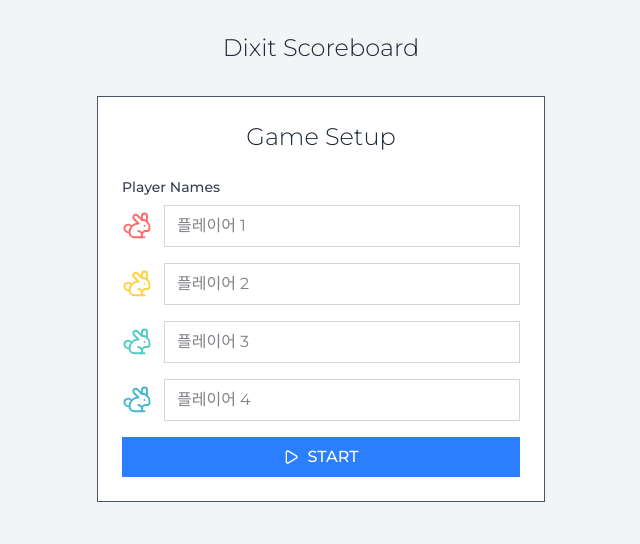
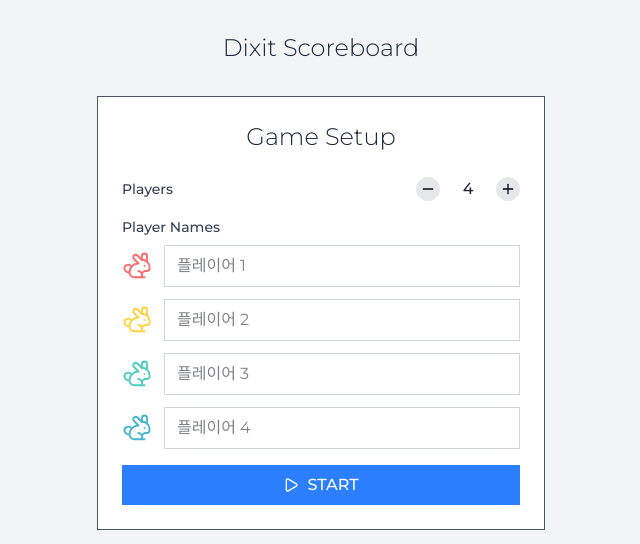
Before and after one commit to Pikadev1771/dixit-score, a Next.js app: page / in a window 1280 px wide. Shown: the top 544 px of the page, without its empty margins (319-959 px from the left). Built offline with nearby package versions, Linux system fonts and the light colour scheme.

Commit message:
Feat: Viewport 설정 추가, player count 생성

```diff
--- a/package.json
+++ b/package.json
@@ -3,7 +3,7 @@
   "version": "0.1.0",
   "private": true,
   "scripts": {
-    "dev": "next dev --turbopack",
+    "dev": "next dev",
     "build": "next build",
     "start": "next start",
     "lint": "next lint",
--- a/src/app/layout.tsx
+++ b/src/app/layout.tsx
@@ -1,4 +1,4 @@
-import type { Metadata } from 'next';
+import type { Metadata, Viewport } from 'next';
 import localFont from 'next/font/local';
 import { Montserrat } from 'next/font/google';
 import './globals.css';
@@ -26,9 +26,6 @@
   title: 'Dixit Scoreboard',
   description: 'Dixit 게임 점수판 앱 - 친구들과 함께 Dixit을 즐겨보세요',
   manifest: '/manifest.json',
-  themeColor: '#F3F4F6',
-  viewport:
-    'width=device-width, initial-scale=1, maximum-scale=1, user-scalable=no',
   appleWebApp: {
     capable: true,
     statusBarStyle: 'default',
@@ -44,6 +41,14 @@
     ],
     apple: [{ url: '/icon-192x192.png', sizes: '192x192', type: 'image/png' }],
   },
+};
+
+export const viewport: Viewport = {
+  width: 'device-width',
+  initialScale: 1,
+  maximumScale: 1,
+  userScalable: false,
+  themeColor: '#F3F4F6',
 };
 
 export default function RootLayout({
--- a/src/components/GameSetup.tsx
+++ b/src/components/GameSetup.tsx
@@ -1,11 +1,7 @@
 'use client';
 
 import { useState } from 'react';
-import { Play, Rabbit } from 'lucide-react';
-import {
-  DEFAULT_PLAYER_PLACEHOLDERS,
-  INITIAL_PLAYER_NAMES,
-} from '@/constants/constants';
+import { Play, Rabbit, Plus, Minus } from 'lucide-react';
 import { getPlayerColor } from '@/constants/theme';
 
 interface GameSetupProps {
@@ -13,7 +9,8 @@
 }
 
 export const GameSetup = ({ onGameStart }: GameSetupProps) => {
-  const [playerNames, setPlayerNames] = useState(INITIAL_PLAYER_NAMES);
+  const [playerCount, setPlayerCount] = useState(4);
+  const [playerNames, setPlayerNames] = useState(['', '', '', '']);
 
   const handleNameChange = (index: number, name: string) => {
     const newNames = [...playerNames];
@@ -21,15 +18,38 @@
     setPlayerNames(newNames);
   };
 
+  const handlePlayerCountChange = (newCount: number) => {
+    if (newCount >= 3 && newCount <= 8) {
+      setPlayerCount(newCount);
+
+      // 플레이어 수에 맞게 이름 배열 조정
+      const newNames = [...playerNames];
+      if (newCount > playerNames.length) {
+        // 플레이어 수가 늘어나면 빈 문자열 추가
+        while (newNames.length < newCount) {
+          newNames.push('');
+        }
+      } else {
+        // 플레이어 수가 줄어들면 배열 자르기
+        newNames.splice(newCount);
+      }
+      setPlayerNames(newNames);
+    }
+  };
+
   const handleSubmit = (e: React.FormEvent) => {
     e.preventDefault();
 
-    const players = playerNames.map((name, index) =>
-      name.trim() === '' ? DEFAULT_PLAYER_PLACEHOLDERS[index] : name.trim()
+    const players = playerNames
+      .slice(0, playerCount)
+      .map((name, index) =>
+        name.trim() === '' ? `플레이어 ${index + 1}` : name.trim()
       );
 
     onGameStart(players);
   };
+
+  const getDefaultPlayerName = (index: number) => `플레이어 ${index + 1}`;
 
   return (
     <div className="max-w-md mx-auto p-6 bg-white border-1 border-gray-600">
@@ -38,24 +58,59 @@
       </h2>
 
       <form onSubmit={handleSubmit} className="space-y-4">
+        {/* 플레이어 수 조절 */}
+        <div className="flex items-center justify-between">
+          <label className="text-sm font-medium text-gray-700">Players</label>
+          <div className="flex items-center gap-3">
+            <button
+              type="button"
+              onClick={() => handlePlayerCountChange(playerCount - 1)}
+              disabled={playerCount <= 3}
+              className="p-1 rounded-full bg-gray-200 hover:bg-gray-300 disabled:opacity-50 disabled:cursor-not-allowed transition-colors"
+            >
+              <Minus size={16} />
+            </button>
+            <span className="w-8 text-center font-medium text-gray-800">
+              {playerCount}
+            </span>
+            <button
+              type="button"
+              onClick={() => handlePlayerCountChange(playerCount + 1)}
+              disabled={playerCount >= 8}
+              className="p-1 rounded-full bg-gray-200 hover:bg-gray-300 disabled:opacity-50 disabled:cursor-not-allowed transition-colors"
+            >
+              <Plus size={16} />
+            </button>
+          </div>
+        </div>
+
+        {/* 플레이어 이름 입력 */}
+        <div>
           <label className="text-sm font-medium text-gray-700 mb-2 block">
             Player Names
           </label>
-        {playerNames.map((name, index) => (
+          <div className="space-y-3">
+            {playerNames.slice(0, playerCount).map((name, index) => (
               <div
-            key={DEFAULT_PLAYER_PLACEHOLDERS[index]}
+                key={index}
                 className="flex justify-between items-center gap-3"
               >
-            <Rabbit size={30} color={getPlayerColor(index)} strokeWidth={1.5} />
+                <Rabbit
+                  size={30}
+                  color={getPlayerColor(index)}
+                  strokeWidth={1.5}
+                />
                 <input
                   type="text"
                   value={name}
                   onChange={(e) => handleNameChange(index, e.target.value)}
                   className="flex-1 px-3 py-2 border border-gray-300 w-full focus:outline-none focus:ring-2 focus:ring-blue-400"
-              placeholder={DEFAULT_PLAYER_PLACEHOLDERS[index]}
+                  placeholder={getDefaultPlayerName(index)}
                 />
               </div>
             ))}
+          </div>
+        </div>
 
         <button
           type="submit"
```
Lines whose indentation alone changed are shown as unchanged.
